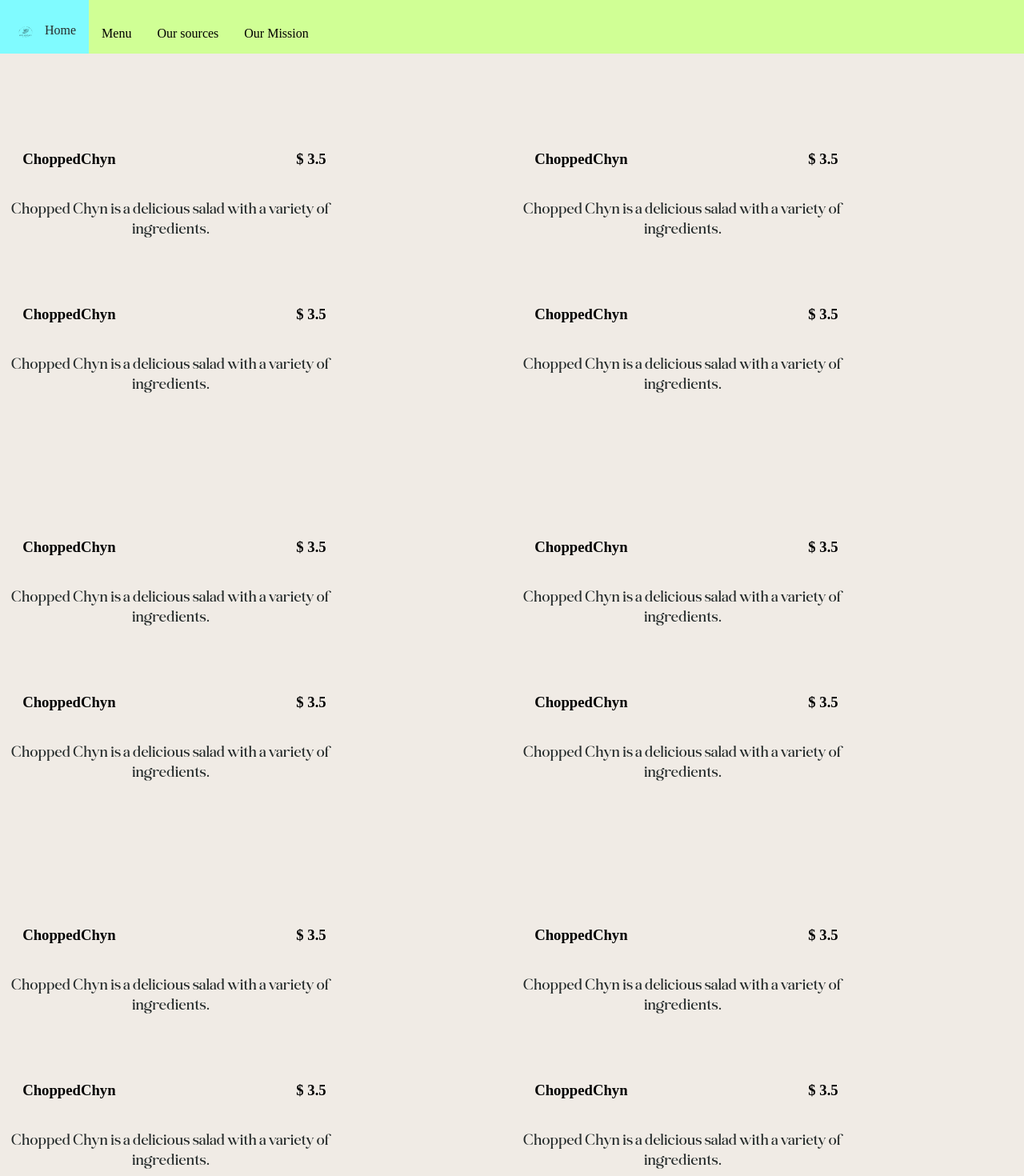
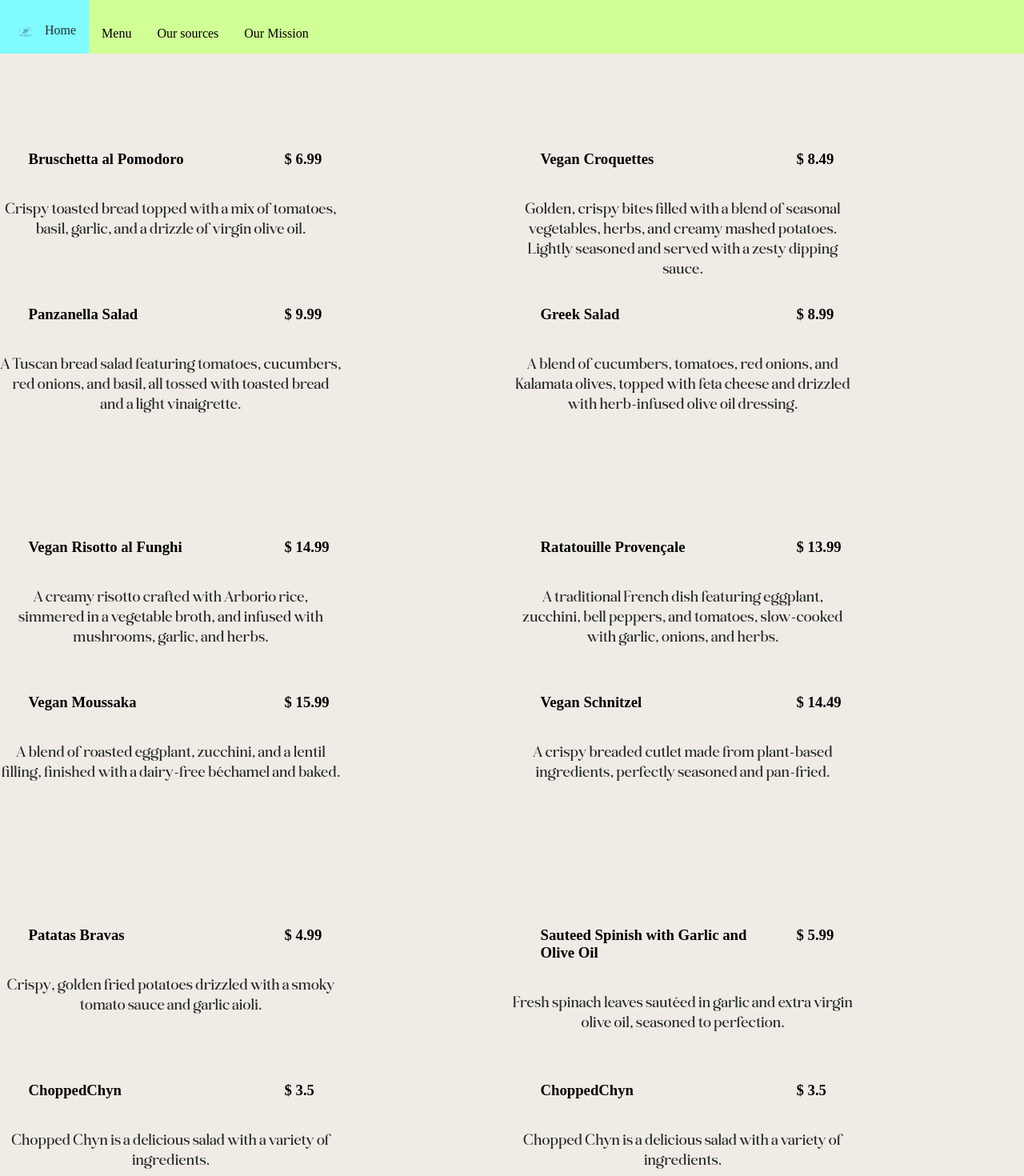
Before and after one commit to ChoccyMilkBoi/Webmaster-24-25, a React (Vite) app: page /menu in a window 1280 px wide. Shown: the top 1470 px of the page at 80% size. Built offline with nearby package versions, Linux system fonts and the light colour scheme.

Commit message:
ONE MOREMORE

```diff
--- a/src/Menu.tsx
+++ b/src/Menu.tsx
@@ -9,123 +9,113 @@ function menu() {
 			<div className="full-grid-2">
 				<div className="menu-grid">
 					<MenuItem
-						name="ChoppedChyn"
-						price={3.5}
+						name="Bruschetta al Pomodoro"
+						price={6.99}
 						posx={1}
 						posy={4}
 						pic="Webmaster_24-25/src/assets/services-pic.jpg"
 					>
 						<p>
-							Chopped Chyn is a delicious salad with a variety of
-							ingredients.
+						Crispy toasted bread topped with a mix of tomatoes, basil, garlic, and a drizzle of virgin olive oil.
 						</p>
 					</MenuItem>
 					<MenuItem
-						name="ChoppedChyn"
-						price={3.5}
+						name="Vegan Croquettes"
+						price={8.49}
 						posx={4}
 						posy={4}
 						pic="Webmaster_24-25/src/assets/services-pic.jpg"
 					>
 						<p>
-							Chopped Chyn is a delicious salad with a variety of
-							ingredients.
+						Golden, crispy bites filled with a blend of seasonal vegetables, herbs, and creamy mashed potatoes. Lightly seasoned and served with a zesty dipping sauce.
 						</p>
 					</MenuItem>
 					<MenuItem
-						name="ChoppedChyn"
-						price={3.5}
+						name="Panzanella Salad"
+						price={9.99}
 						posx={1}
 						posy={8}
 						pic="Webmaster_24-25/src/assets/services-pic.jpg"
 					>
 						<p>
-							Chopped Chyn is a delicious salad with a variety of
-							ingredients.
+						A Tuscan bread salad featuring tomatoes, cucumbers, red onions, and basil, all tossed with toasted bread and a light vinaigrette.
 						</p>
 					</MenuItem>
 					<MenuItem
-						name="ChoppedChyn"
-						price={3.5}
+						name="Greek Salad"
+						price={8.99}
 						posx={4}
 						posy={8}
 						pic="Webmaster_24-25/src/assets/services-pic.jpg"
 					>
 						<p>
-							Chopped Chyn is a delicious salad with a variety of
-							ingredients.
+						A blend of cucumbers, tomatoes, red onions, and Kalamata olives, topped with feta cheese and drizzled with herb-infused olive oil dressing.
 						</p>
 					</MenuItem>
 					<MenuItem
-						name="ChoppedChyn"
-						price={3.5}
+						name="Vegan Risotto al Funghi"
+						price={14.99}
 						posx={1}
 						posy={14}
 						pic="Webmaster_24-25/src/assets/services-pic.jpg"
 					>
 						<p>
-							Chopped Chyn is a delicious salad with a variety of
-							ingredients.
+						A creamy risotto crafted with Arborio rice, simmered in a vegetable broth, and infused with mushrooms, garlic, and herbs.
 						</p>
 					</MenuItem>
 					<MenuItem
-						name="ChoppedChyn"
-						price={3.5}
+						name="Ratatouille Provençale"
+						price={13.99}
 						posx={4}
 						posy={14}
 						pic="Webmaster_24-25/src/assets/services-pic.jpg"
 					>
 						<p>
-							Chopped Chyn is a delicious salad with a variety of
-							ingredients.
+						A traditional French dish featuring eggplant, zucchini, bell peppers, and tomatoes, slow-cooked with garlic, onions, and herbs.
 						</p>
 					</MenuItem>
 					<MenuItem
-						name="ChoppedChyn"
-						price={3.5}
+						name="Vegan Moussaka"
+						price={15.99}
 						posx={1}
 						posy={18}
 						pic="Webmaster_24-25/src/assets/services-pic.jpg"
 					>
 						<p>
-							Chopped Chyn is a delicious salad with a variety of
-							ingredients.
+						A blend of roasted eggplant, zucchini, and a lentil filling, finished with a dairy-free béchamel and baked.
 						</p>
 					</MenuItem>
 					<MenuItem
-						name="ChoppedChyn"
-						price={3.5}
+						name="Vegan Schnitzel"
+						price={14.49}
 						posx={4}
 						posy={18}
 						pic="Webmaster_24-25/src/assets/services-pic.jpg"
 					>
 						<p>
-							Chopped Chyn is a delicious salad with a variety of
-							ingredients.
+						A crispy breaded cutlet made from plant-based ingredients, perfectly seasoned and pan-fried.
 						</p>
 					</MenuItem>
 					<MenuItem
-						name="ChoppedChyn"
-						price={3.5}
+						name="Patatas Bravas"
+						price={4.99}
 						posx={1}
 						posy={24}
 						pic="Webmaster_24-25/src/assets/services-pic.jpg"
 					>
 						<p>
-							Chopped Chyn is a delicious salad with a variety of
-							ingredients.
+						Crispy, golden fried potatoes drizzled with a smoky tomato sauce and garlic aioli.
 						</p>
 					</MenuItem>
 					<MenuItem
-						name="ChoppedChyn"
-						price={3.5}
+						name="Sauteed Spinish with Garlic and Olive Oil"
+						price={5.99}
 						posx={4}
 						posy={24}
 						pic="Webmaster_24-25/src/assets/services-pic.jpg"
 					>
 						<p>
-							Chopped Chyn is a delicious salad with a variety of
-							ingredients.
+						Fresh spinach leaves  sautéed in garlic and extra virgin olive oil, seasoned to perfection.
 						</p>
 					</MenuItem>
 					<MenuItem
--- a/src/index.css
+++ b/src/index.css
@@ -411,7 +411,7 @@
 }
 .menu-item-name{
   grid-column-start: 2;
-  grid-column-end: 3;
+  grid-column-end: 10;
 
   grid-row-start: 1;
   grid-row-end: 2;
```
